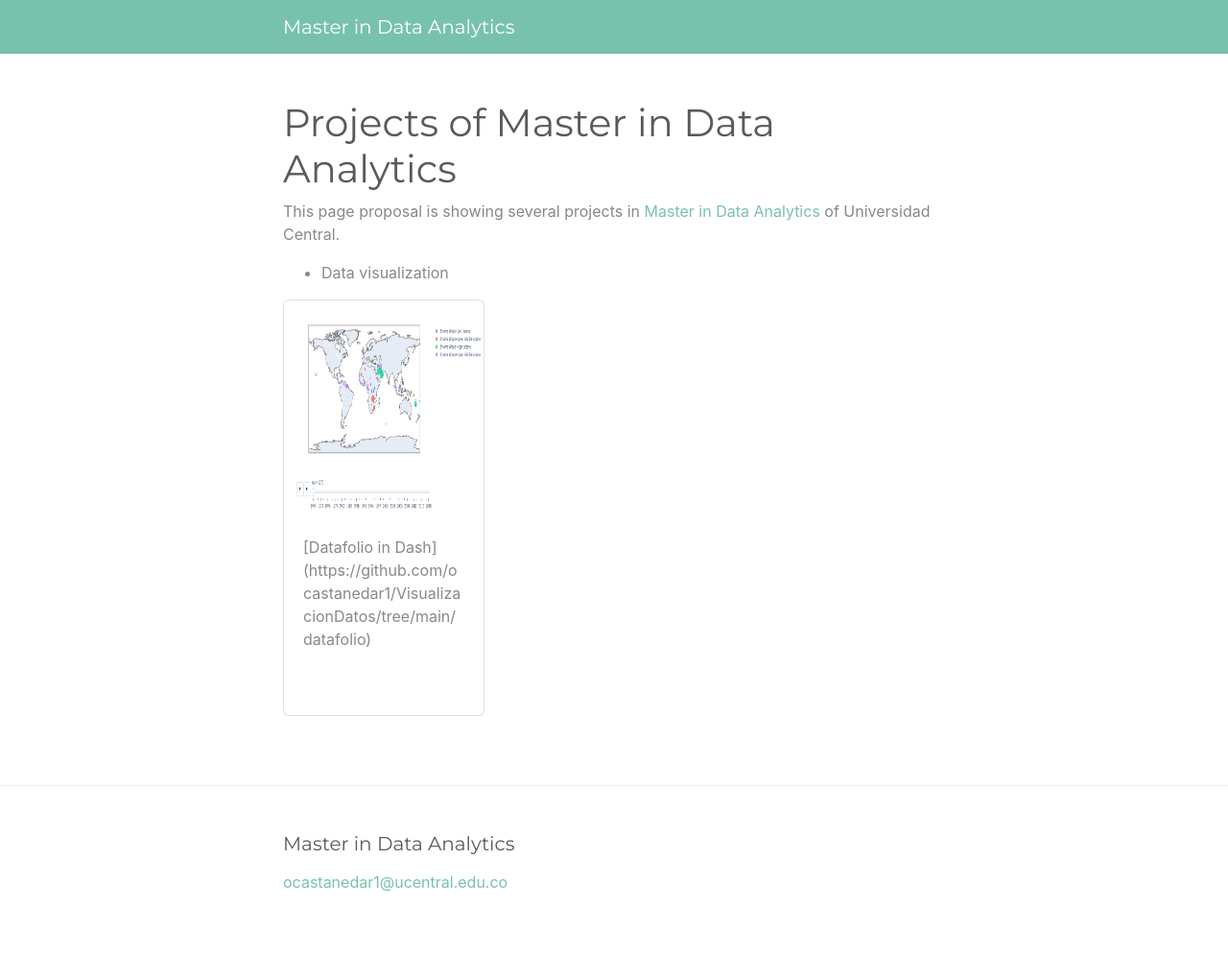
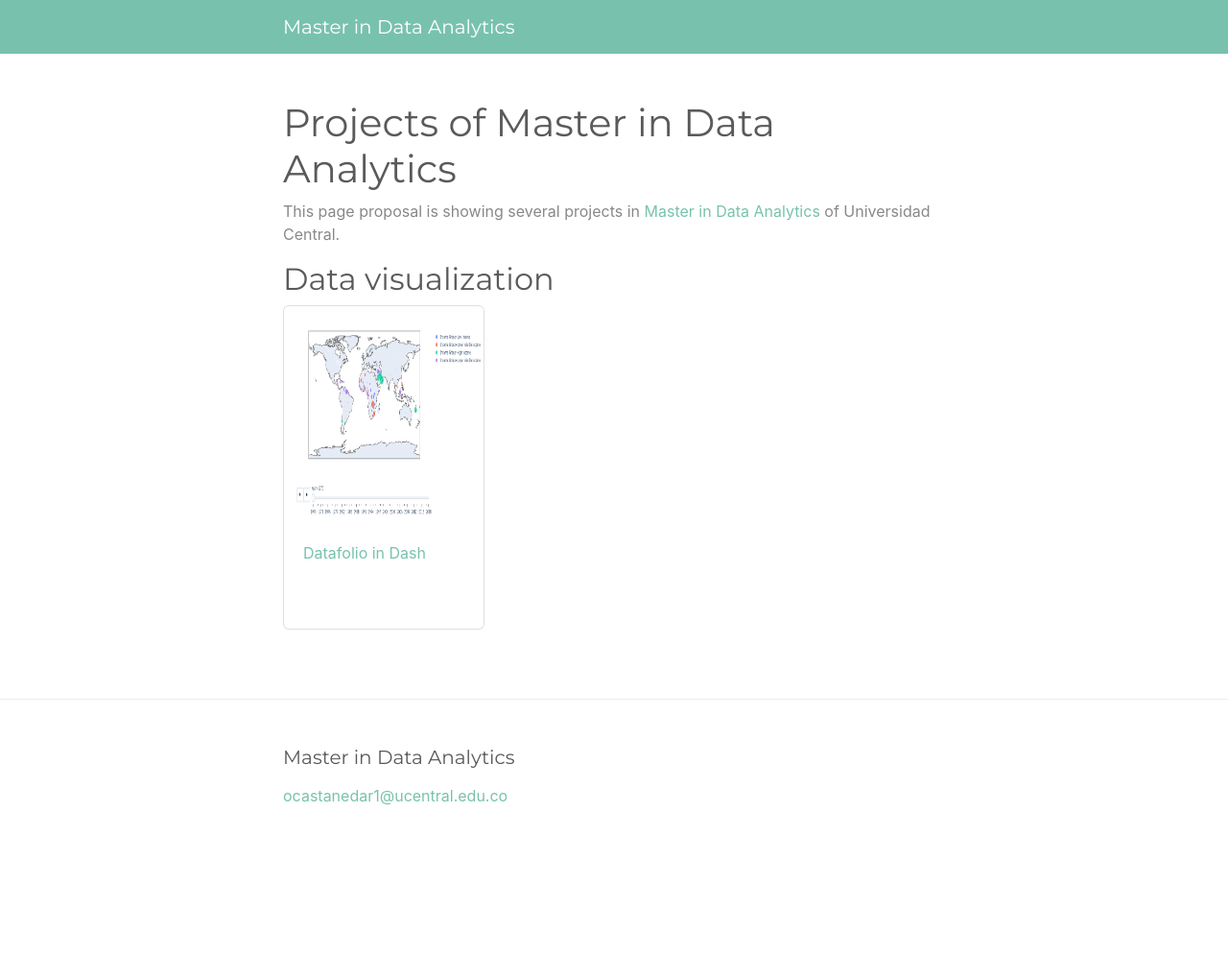
Before and after one commit to ocastanedar1/ocastanedar1.github.io, a Jekyll site: the page built from index.md, in a window 1280 px wide. Shown: the whole page at 96% size. Built offline with Jekyll 4.4.1, drawn with Linux system fonts in a browser that asks for light colours; after the commit the page ends 905 px from its top, so only the background shows below that.

Commit message:
Update index.md

```diff
--- a/index.md
+++ b/index.md
@@ -5,14 +5,16 @@ title: Projects of Master in Data Analytics
 
 This page proposal is showing several projects in [Master in Data Analytics](https://www.ucentral.edu.co/programa-academico/maestria-analitica-datos) of Universidad Central.
 
-* Data visualization
+## Data visualization
 
 <div class="row">
             <div class="col-md-4">
               <div class="card mb-4 box-shadow">
                 <img class="card-img-top" alt="Datafolio in Dash" style="height: 225px; width: 100%; display: block;" src="https://raw.githubusercontent.com/ocastanedar1/ocastanedar1.github.io/master/assets/img/datafilio-project.png" data-holder-rendered="true">
                 <div class="card-body">
-                  <p class="card-text">[Datafolio in Dash](https://github.com/ocastanedar1/VisualizacionDatos/tree/main/datafolio)</p>
+                  <p class="card-text">
+                              <a href="https://github.com/ocastanedar1/VisualizacionDatos/tree/main/datafolio">Datafolio in Dash</a>
+                                </p>
                   <div class="d-flex justify-content-between align-items-center">
                    <button type="button" class="btn btn-sm">View</button>
                   </div>
```
